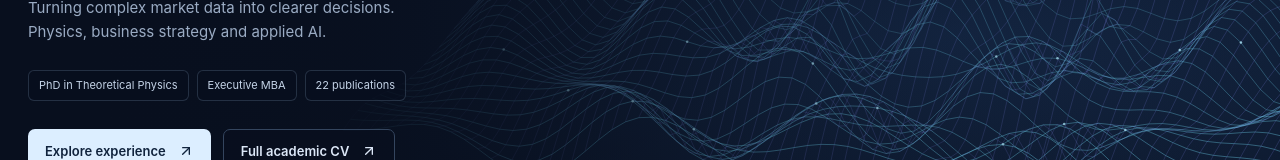
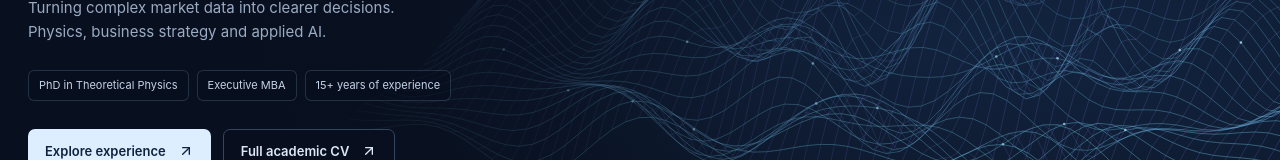
Before and after one commit to nunodsousa/cv, a React (Vite) app: page / in a window 1280 px wide. Shown: the part 321-481 px from the top of the page. Built offline with nearby package versions, Linux system fonts and the light colour scheme.

Commit message:
Highlight 15+ years of experience in the banner

```diff
--- a/App.tsx
+++ b/App.tsx
@@ -371,7 +371,7 @@ const Hero: React.FC = () => {
         <div className="hero-credentials">
           <span>PhD in Theoretical Physics</span>
           <span>Executive MBA</span>
-          <span>{PUBLICATIONS.length} publications</span>
+          <span>15+ years of experience</span>
         </div>
         <div className="hero-actions print:hidden">
           <a href="#experience" className="hero-action-primary">
```
